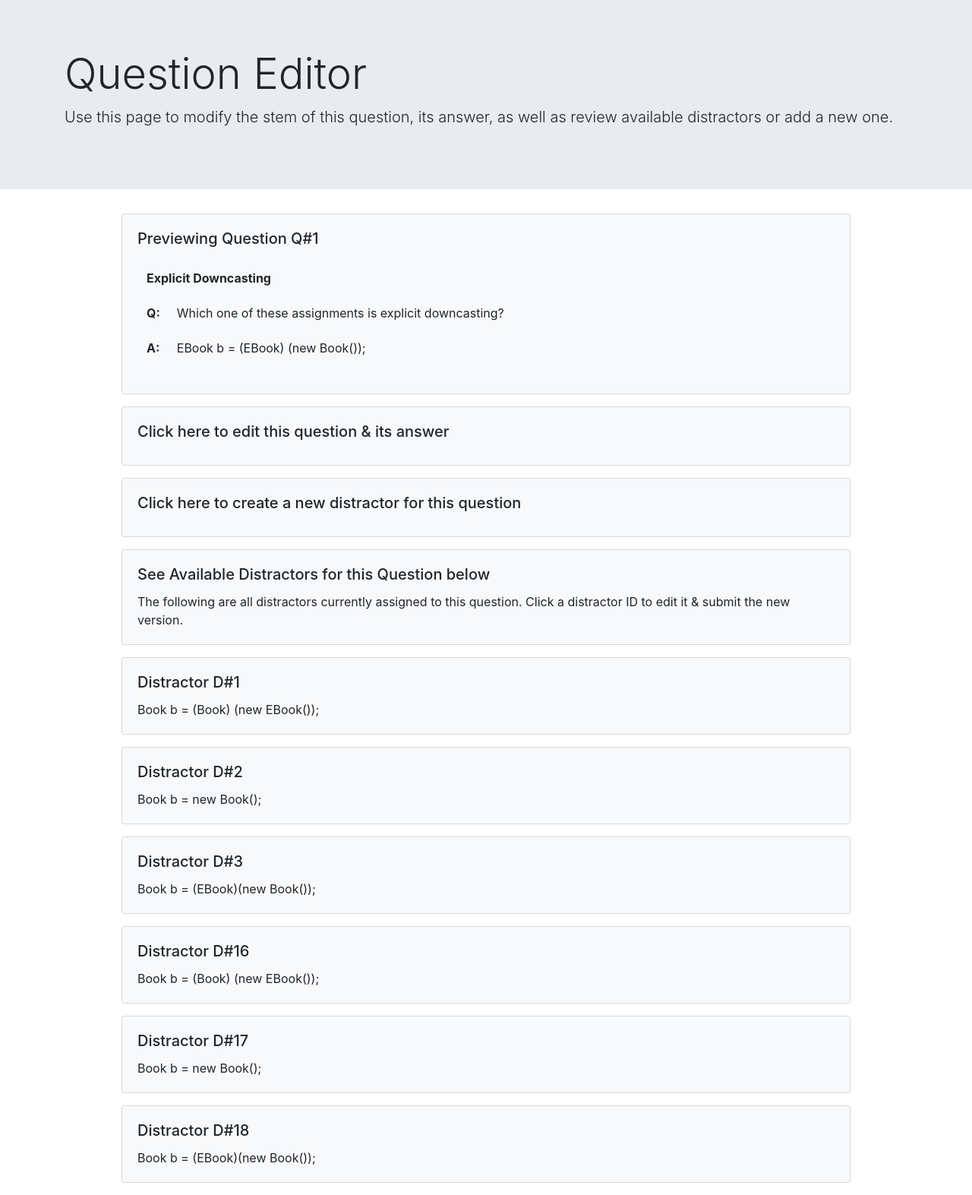
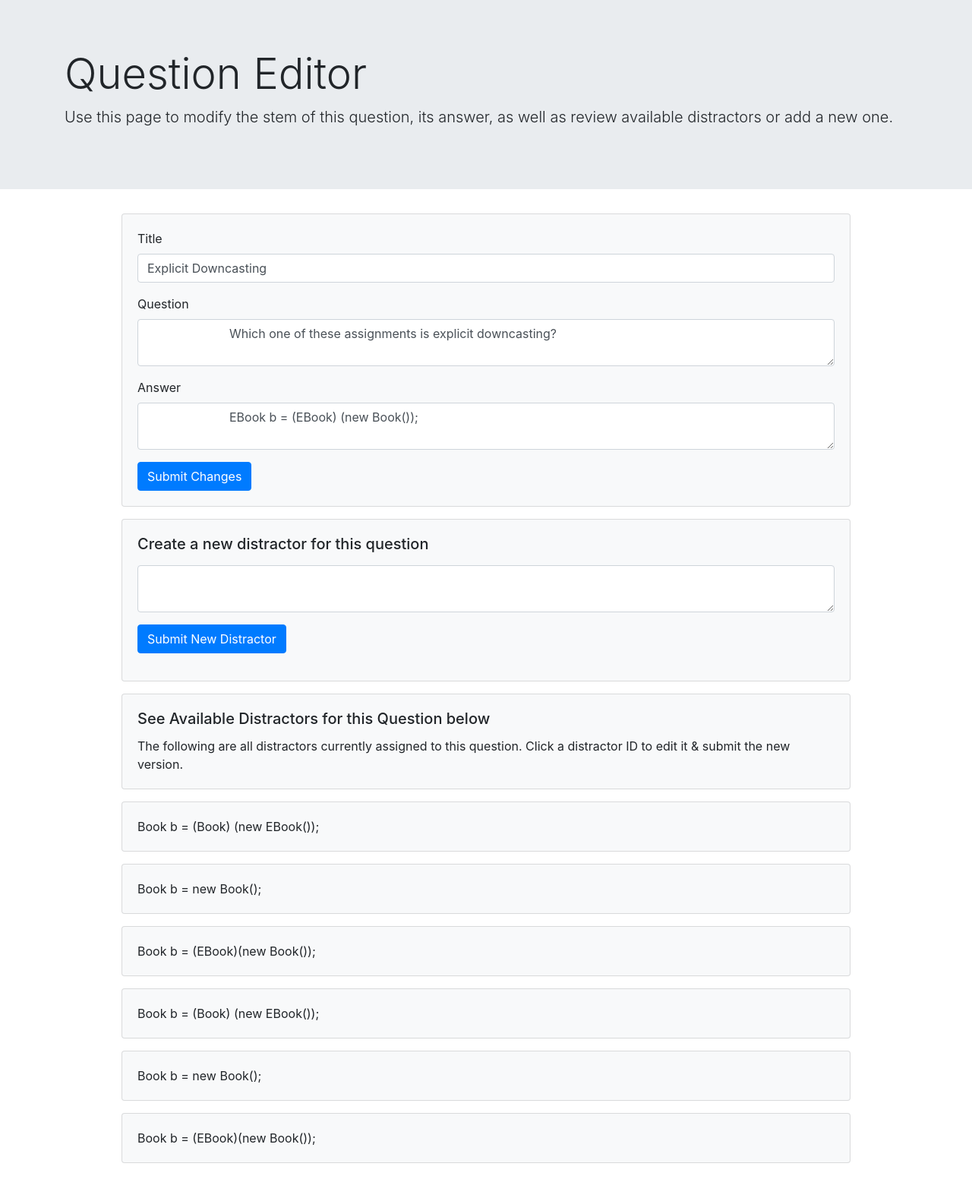
Before and after one commit to cereal-lab/EvoPIE, a Flask app: page /question-editor/1 in a window 1280 px wide. Shown: the whole page at 76% size. After the commit the page ends 1531 px from the top, so only its background shows below. Run offline with Flask 2, Linux system fonts and the light colour scheme; a user stored in the database is signed in; data comes from the database, SQL or seed files in the repository; some libraries are stand-ins or nearby versions.

Commit message:
clean up & question-editor streamlining.

```diff
--- a/evopie/templates/question-editor.html
+++ b/evopie/templates/question-editor.html
@@ -24,48 +24,8 @@
         </div>
     </div>
 
-
     <div class="card bg-light m-3 mx-auto" style="width: 75%">
         <div class="card-body" bg-light>
-        <h5 class="card-title">
-            Previewing Question Q#{{question.id}}
-        </h5>
-        <div>
-            <p class="card-text">
-                <table style="border: 0;border-collapse: separate; border-spacing: 0px 3px 1rem 3px;" cellpadding="10">
-                    <tr>
-                        <td colspan="2"><b>{{question.title}}</b></td>
-                    </tr>
-                    <tr>
-                        <td style="vertical-align: top"><b>Q:</b></td>
-                        <td>
-                            {{ question.stem | safe }}
-                        </td>
-                    </tr>
-                    <tr>
-                        <td style="vertical-align: top"><b>A:</b></td>
-                        <td>
-                            {{ question.answer | safe }}
-                        </td>
-                    </tr>
-                </table>
-            </p>
-        </div>
-    </div>
-</div>
-
-
-<!div class="card-deck">
-    <div class="card bg-light m-3 mx-auto" style="width: 75%">
-        <div class="card-body" bg-light>
-
-            <h5 class="card-title" data-toggle = "collapse" data-target = "#questioneditor">
-                Click here to edit this question &amp; its answer
-            </h5>
-
-            <div id = "questioneditor" class = "collapse">
-                <p class="card-text">
-                </p>
             <form id="questionForm" method="post" action='/questions'>
                 <div class="form-group">
                     <label for="title">Title</label>
@@ -88,14 +48,12 @@
             </form>
         </div>
     </div>
-    </div>
 
     <div class="card bg-light m-3 mx-auto" style="width: 75%">
         <div class="card-body" bg-light>
-            <h5 class="card-title" data-toggle = "collapse" data-target = "#newdistractor">
-                Click here to create a new distractor for this question
+            <h5 class="card-title">
+                Create a new distractor for this question
             </h5>
-            <div  id = "newdistractor" class = "collapse">
             <p class="card-text">
                 <form id="distractorForm" method="post" action='/questions/{{ question.id }}/distractors'>
                     <div class="form-group">
@@ -107,7 +65,6 @@
                     <input type="submit" value="Submit New Distractor" class="btn btn-primary">
                 </form>
             </p>
-            </div>
         </div>
     </div>
 
@@ -129,24 +86,12 @@
         <div class="card bg-light m-3 mx-auto" style="width: 75%">
             <div class="card-body" bg-light>
 
-                <h5 class="card-title" data-toggle = "collapse" data-target = "#distractor{{single_distractor.id}}">
-                    Distractor D#{{ single_distractor.id }}
-                </h5>
-
-                <div>
+                <div data-toggle = "collapse" data-target = "#distractor{{single_distractor.id}}">
                     <p class="card-text">
                         {{ single_distractor.answer | safe }}
                     </p>
                 </div>
-                <!--
-                    <div class="col-9">
-                        {{ single_distractor.answer | safe }}
-                    </div>
-                    <div class="col-3">
-                        <a class="btn btn-primary my-2" href="">Submit Changes</a>
-                        <a class="btn btn-danger my-2" href="">Delete</a>
-                    </div>
-                -->
+
                 <div id = "distractor{{single_distractor.id}}" class = "collapse">
                     <form method="post" action='/distractors/{{ single_distractor.id }}'>
                         <div class="form-group">
```
Lines whose indentation alone changed are shown as unchanged.
